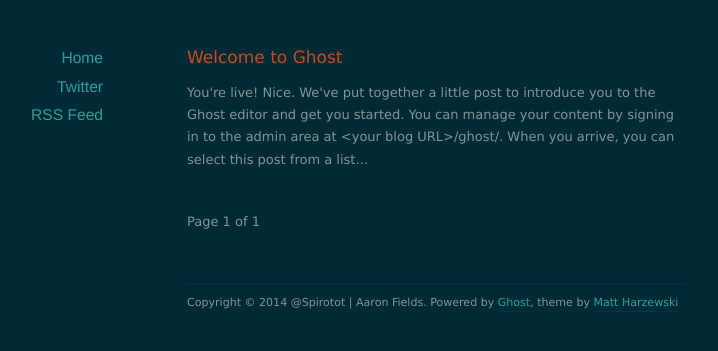
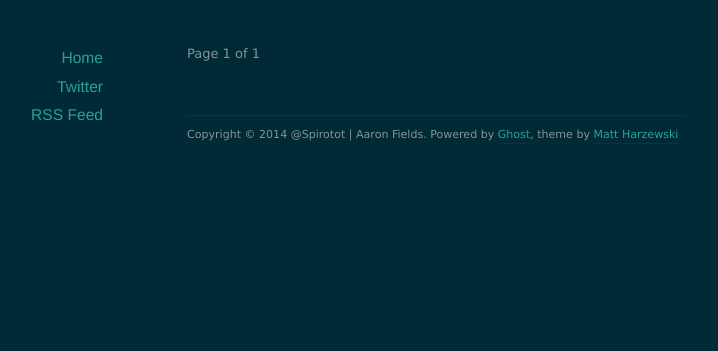
Before and after one commit to Spirotot/spirotot.github.io, a plain HTML site: page index.html in a window 1280 px wide. Shown: the part 101-452 px from the top of the page, without its empty margins (203-921 px from the left). Drawn offline with Linux system fonts and the light colour scheme.

Commit message:
Blog update at 2014-11-20 04:40:14

```diff
--- a/index.html
+++ b/index.html
@@ -55,15 +55,6 @@
 
 
 
-<article class="post tag-getting-started">
-
-    <h1><a href="welcome-to-ghost/">Welcome to Ghost</a></h1>
-
-    <div class="post-content"><p>You're live! Nice. We've put together a little post to introduce you to the Ghost editor and get you started. You can manage your content by signing in to the admin area at &lt;your blog URL&gt;/ghost/. When you arrive, you can select this post from a list…</p></div>
-
-</article>
-
-
 <nav class="pagination" role="navigation">
     <span class="page-number">Page 1 of 1</span>
 </nav>
```
Also changed, not shown: welcome-to-ghost/index.html (+0 -1 lines), 1 other file.
